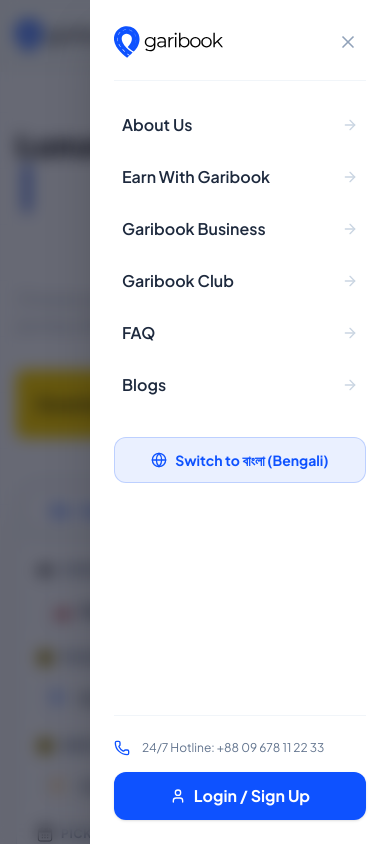
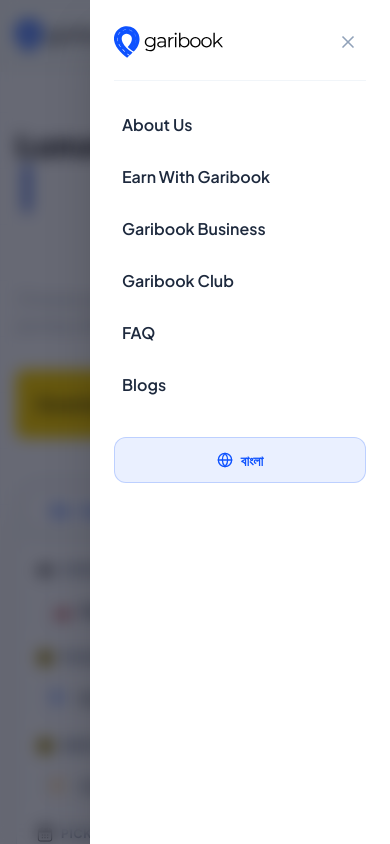
Before and after one commit to IamPial/garibook-app, a React (Vite) app: page / in a window 390 px wide. Both pictures are taken after a click on the button 354 px from the left and 36 px from the top of the page. Shown: the top 844 px of the page. Built offline with nearby package versions, Linux system fonts and the light colour scheme.

Commit message:
recreate mobile menu section

```diff
--- a/src/components/Navbar.jsx
+++ b/src/components/Navbar.jsx
@@ -75,7 +75,7 @@
 
               {/* Login Button */}
               <a
-                href="#booking"
+                href="#"
                 className="flex items-center gap-2 px-5 py-2 text-sm font-bold text-white bg-gb-primary hover:bg-gb-primary-dark rounded-full shadow-sm hover:shadow transition-all duration-200 active:scale-95"
               >
                 <User className="w-4 h-4" />
@@ -86,13 +86,12 @@
             {/* Mobile Actions: Language + Hamburger */}
             <div className="flex lg:hidden items-center gap-2 sm:gap-3">
               <button
-                type="button"
-                onClick={toggleLanguage}
-                className="flex items-center gap-1.5 px-2.5 py-1 text-xs font-bold text-gb-primary bg-gb-primary-subtle rounded-full border border-gb-primary/20"
-              >
-                <Globe className="w-3 h-3" />
-                <span>{lang === 'en' ? 'বাং' : 'EN'}</span>
-              </button>
+              href="#"
+              onClick={() => setMobileMenuOpen(false)}
+              className="w-full flex items-center text-sm justify-center gap-2 px-4 py-2 rounded-sm font-medium text-white bg-gb-primary hover:bg-gb-primary-dark shadow transition-all"
+            >
+              <span>{t.nav.login}</span>
+            </button>
 
               <button
                 type="button"
@@ -121,7 +120,7 @@
 
         {/* Drawer Panel */}
         <div
-          className={`fixed top-0 right-0 bottom-0 w-[300px] sm:w-[350px] bg-white shadow-2xl p-6 flex flex-col justify-between transition-transform duration-300 ease-out transform ${
+          className={`fixed top-0 right-0 bottom-0 w-75 sm:w-87.5 bg-white shadow-2xl p-6 flex flex-col justify-between transition-transform duration-300 ease-out transform ${
             mobileMenuOpen ? 'translate-x-0' : 'translate-x-full'
           }`}
         >
@@ -152,7 +151,6 @@
                   className="text-base font-semibold text-slate-800 hover:text-gb-primary transition-colors flex items-center justify-between py-2 px-2 rounded-xl hover:bg-slate-50"
                 >
                   <span>{link.name}</span>
-                  <ArrowRight className="w-4 h-4 text-slate-300" />
                 </a>
               ))}
             </div>
@@ -168,25 +166,9 @@
                 className="w-full flex items-center justify-center gap-2 py-3 text-sm font-bold text-gb-primary bg-gb-primary-subtle rounded-xl border border-gb-primary/20"
               >
                 <Globe className="w-4 h-4" />
-                <span>Switch to {lang === 'en' ? 'বাংলা (Bengali)' : 'English'}</span>
+                <span>{lang === 'en' ? 'বাংলা' : 'English'}</span>
               </button>
             </div>
-          </div>
-
-          {/* Drawer Footer */}
-          <div className="pt-6 border-t border-slate-100">
-            <div className="flex items-center gap-3 text-xs text-slate-500 mb-4">
-              <Phone className="w-4 h-4 text-gb-primary" />
-              <span>{t.nav.hotline}: +88 09 678 11 22 33</span>
-            </div>
-            <a
-              href="#booking"
-              onClick={() => setMobileMenuOpen(false)}
-              className="w-full flex items-center justify-center gap-2 py-3 rounded-xl font-bold text-white bg-gb-primary hover:bg-gb-primary-dark shadow transition-all"
-            >
-              <User className="w-4 h-4" />
-              <span>{t.nav.login}</span>
-            </a>
           </div>
         </div>
       </div>
--- a/src/data/translations.js
+++ b/src/data/translations.js
@@ -8,7 +8,7 @@
       campaign: 'Campaign',
       blogs: 'Blogs',
       faq: 'FAQ',
-      login: 'Login / Sign Up',
+      login: 'Login',
       hotline: '24/7 Hotline',
     },
     hero: {
@@ -70,7 +70,7 @@
       campaign: 'ক্যাম্পেইন',
       blogs: 'ব্লগ',
       faq: 'প্রশ্নোত্তর',
-      login: 'লগইন / সাইন আপ',
+      login: 'লগইন',
       hotline: '২৪/৭ হটলাইন',
     },
     hero: {
```
